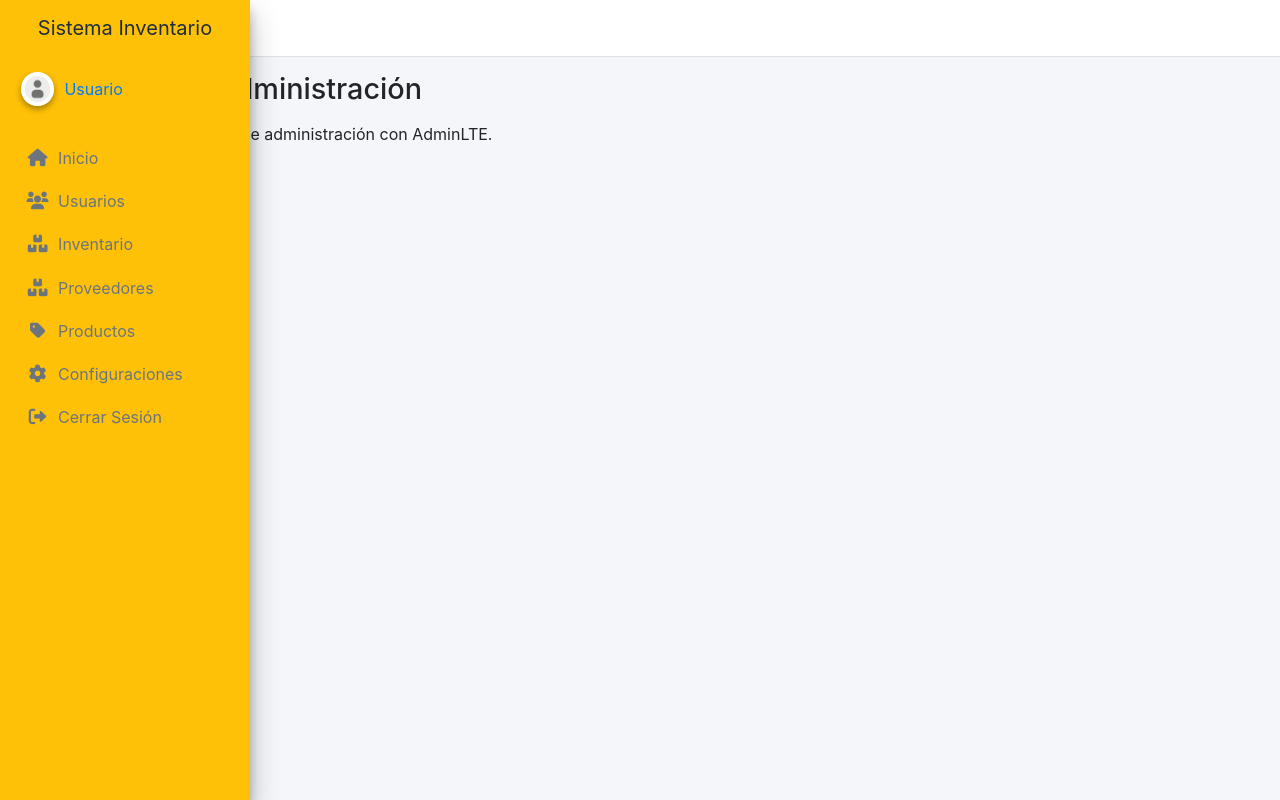
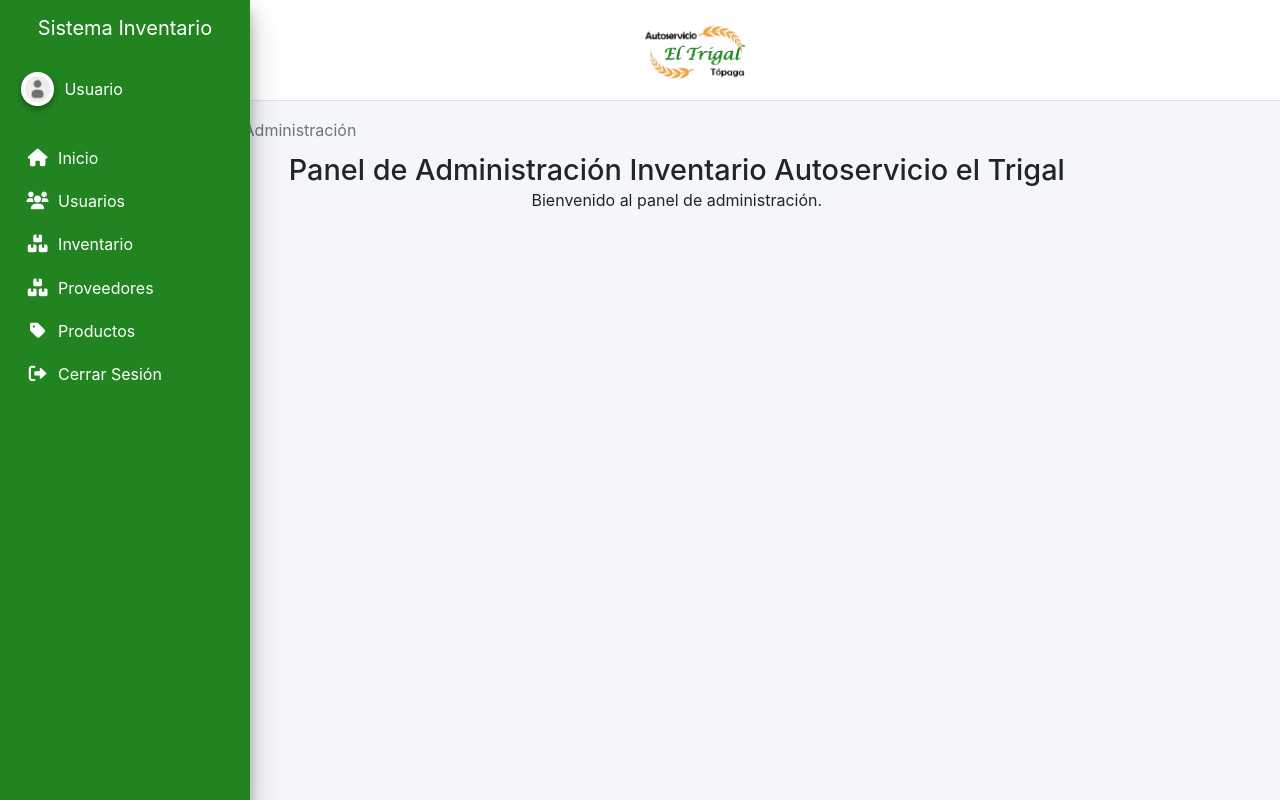
Before and after one commit to Jxvi3r09/Autoservicioeltrigal, a Django app: page /inicioinv/ in a window 1280 px wide. Run offline with Django 5.2, Linux system fonts and the light colour scheme; some libraries are stand-ins or nearby versions.

Commit message:
Cambios en el frondtend en la pagina principal y inventario

```diff
--- a/pagina/static/myapp/css/inicioinv.css
+++ b/pagina/static/myapp/css/inicioinv.css
@@ -0,0 +1,16 @@
+.main-sidebar {
+  background-color: rgb(34, 132, 33) !important;
+}
+/* .content-wrapper {
+  background-color: rgb(243, 154, 4, 0.3) !important;
+} */
+.logo-hover {
+  transition: transform 0.3s ease; /* Suaviza el cambio */
+}
+
+.logo-hover:hover {
+  transform: scale(1.1); /* Hace un zoom del 10% */
+}
+.btn-usuario {
+  background-color: rgb(34, 132, 33) !important;
+}
--- a/pagina/static/myapp/css/principal.css
+++ b/pagina/static/myapp/css/principal.css
@@ -15,7 +15,7 @@ body {
 #productos,
 #contacto,
 #map-container {
-  background-color: rgb(27, 140, 25) !important;
+  background-color: rgb(34, 132, 33) !important;
 }
 
 /* ==================== TITULOS==================== */
@@ -46,6 +46,7 @@ body {
 
 .navbar-dark .navbar-nav .nav-link:hover {
   color: rgb(243, 154, 49) !important;
+  /* color: rgb(34, 132, 33) !important;; */
 }
 
 .navbar-brand {
--- a/pagina/static/myapp/js/submenu.js
+++ b/pagina/static/myapp/js/submenu.js
@@ -13,16 +13,7 @@ $(document).ready(function () {
 });
 
 
-<<<<<<< HEAD
 
-  // Obtener el modal y el botón para abrirlo
-  var myModal = new bootstrap.Modal(document.getElementById('exampleModal'), {
-    keyboard: false // Desactivar cierre con la tecla Esc
-  });
-
-  myModal.show();
-=======
-<script>
   document.addEventListener('DOMContentLoaded', function() {
     const btnAbrirModal = document.getElementById('btnAbrirModal');
     const modalRegistro = document.getElementById('modalRegistro');
@@ -48,5 +39,3 @@ $(document).ready(function () {
       }
     });
   });
-</script>
->>>>>>> productos
--- a/pagina/templates/sistema/inicioinv.html
+++ b/pagina/templates/sistema/inicioinv.html
@@ -23,8 +23,10 @@
       href="https://cdnjs.cloudflare.com/ajax/libs/font-awesome/6.0.0/css/all.min.css"
     />
     <!-- Estilos personalizados (opcional) -->
-    <link href="{% static 'myapp/css/estilos.css' %}" rel="stylesheet" />
+    <link href="{% static 'myapp/css/inicioinv.css' %}" rel="stylesheet" />
   </head>
+
+
   <body class="hold-transition sidebar-mini sidebar-collapse">
     <div class="wrapper">
       <!-- Navbar -->
@@ -37,14 +39,21 @@
             </a>
           </li>
         </ul>
+        <img
+        src="{% static 'myapp/imagenes/logosinfondo.png' %}"
+        alt="Autoservicio el Trigal"
+        width="180"
+        class="logo-hover d-block mx-auto"
+        title="Logo Autoservicio el trigal"
+      />
       </nav>
       <!-- /.navbar -->
 
       <!-- Main Sidebar Container -->
-      <aside class="main-sidebar bg-warning elevation-4">
+      <aside class="main-sidebar bg-warning elevation-4 ">
         <!-- Brand Logo -->
         <a href="#" class="brand-link text-center">
-          <span class="brand-text font-weight-light">
+          <span class="text-white brand-text font-weight-light">
             <strong>Sistema Inventario</strong>
           </span>
         </a>
@@ -61,7 +70,7 @@
               />
             </div>
                 <div class="info">
-                  <a href="#" class="d-block">
+                  <a href="#" class="text-white d-block">
                     {% if request.user.is_authenticated %}
                       {{ request.user.username }}
                     {% else %}
@@ -81,7 +90,7 @@
             >
               <!-- Ejemplo de sección "Dashboard" o "Inicio" -->
               <li class="nav-item">
-                <a href="{% url 'inicioinv' %}" class="nav-link">
+                <a href="{% url 'inicioinv' %}" class="text-white nav-link">
                   <i class="nav-icon fas fa-home"></i>
                   <p>Inicio</p>
                 </a>
@@ -89,7 +98,7 @@
 
               <!-- Sección Usuarios -->
               <li class="nav-item has-treeview">
-                <a href="{% url 'usuarios' %}" class="nav-link">
+                <a href="{% url 'usuarios' %}" class="text-white nav-link">
                   <i class="nav-icon fas fa-users"></i>
                   <p>
                     Usuarios
@@ -124,20 +133,22 @@
 
               <!-- Sección Inventario -->
               <li class="nav-item">
-                <a href="{% url 'inventario' %}" class="nav-link">
+                <a href="{% url 'inventario' %}" class="text-white nav-link">
                   <i class="nav-icon fas fa-boxes"></i>
                   <p>Inventario</p>
                 </a>
               </li>
             </li>
+            <!-- Seccion de proveedores -->
             <li class="nav-item">
-              <a href="{% url 'proveedores' %}" class="nav-link">
+              <a href="{% url 'proveedores' %}" class="text-white nav-link">
                 <i class="nav-icon fas fa-boxes"></i>
                 <p>Proveedores</p>
               </a>
             </li>
+            <!-- Seccion de productos -->
             <li class="nav-item">
-              <a href="{% url 'productos' %}" class="nav-link">
+              <a href="{% url 'productos' %}" class="text-white nav-link">
                 <i class="nav-icon fas fa-tag"></i>
                 <p>
                   Productos
@@ -145,17 +156,9 @@
               </a>
             </li>
 
-              <!-- Sección Configuración (ejemplo) -->
-              <li class="nav-item">
-                <a href="#" class="nav-link">
-                  <i class="nav-icon fas fa-cog"></i>
-                  <p>Configuraciones</p>
-                </a>
-              </li>
-
               <!-- Sección Cerrar Sesión -->
               <li class="nav-item">
-                <a href="{% url 'principal' %}" class="nav-link">
+                <a href="{% url 'principal' %}" class="text-white nav-link">
                   <i class="nav-icon fas fa-sign-out-alt"></i>
                   <p>Cerrar Sesión</p>
                 </a>
@@ -169,19 +172,30 @@
       <!-- /.Main Sidebar Container -->
 
       <!-- Content Wrapper. Contiene el contenido principal -->
-      <div class="content-wrapper">
+      <div class=" content-wrapper">
         <!-- Encabezado del contenido -->
         <div class="content-header">
+
+          <!-- Breadcrumb o migaja de pan -->
           <div class="container-fluid">
-            <h1 class="m-0">Panel de Administración</h1>
+            <div class="row mb-2">
+                <div class="col-sm-6">
+                    <ol class="breadcrumb float-sm-left">
+                        <li class="breadcrumb-item"><a href="{% url 'inicioinv' %}"><i class="fas fa-home"></i> Inicio</a></li>
+                        <li class="breadcrumb-item active">Panel de Administración</li>
+                    </ol>
+                </div>
+            </div>
           </div>
-        </div>
+          <div class="container-fluid">
+            <h1 class="text-center m-0">Panel de Administración Inventario Autoservicio el Trigal</h1>
+          </div>
         <!-- /.content-header -->
 
         <!-- Contenido principal -->
         <div class="content">
-          <div class="container-fluid">
-            <p>Bienvenido al panel de administración con AdminLTE.</p>
+          <div class="container-fluid text-center">
+            <p>Bienvenido al panel de administración.</p>
             <!-- Aquí va el contenido dinámico de tu app -->
           </div>
         </div>
--- a/pagina/templates/sistema/inventario.html
+++ b/pagina/templates/sistema/inventario.html
@@ -30,7 +30,7 @@
       <!-- /.navbar -->
 
       <!-- Main Sidebar Container -->
-      <aside class="main-sidebar sidebar-dark-primary elevation-4">
+      <aside id="aside" class="main-sidebar sidebar-dark-primary elevation-4">
         <!-- Brand Logo -->
         <a href="#" class="brand-link text-center">
           <span class="brand-text font-weight-light">
```
Also changed, not shown: pagina/static/myapp/css/iniciarsesion.css (+6 -6 lines), pagina/static/myapp/js/carusel.js (deleted, +0 -16 lines), pagina/templates/paginas/modal_inicio.html (+4 -3 lines), pagina/templates/paginas/principal.html (+6 -5 lines), pagina/templates/sistema/administrador.html (+17 -5 lines), pagina/templates/sistema/productos.html (+26 -5 lines), pagina/templates/sistema/proveedores.html (+21 -4 lines).
